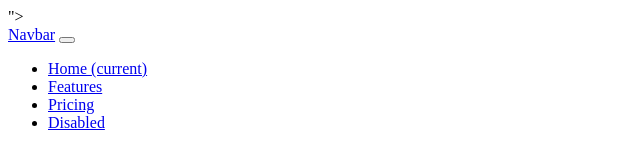
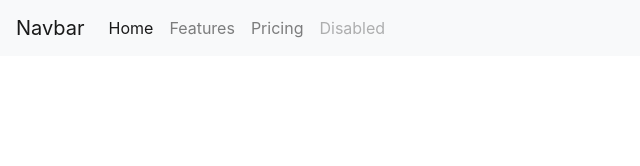
Before and after one commit to juanignaciocansillieri/Proyecto2, a plain HTML site: page index.html in a window 1280 px wide. Shown: the whole page, without its empty margins (0-640 px from the left). Drawn offline with nearby package versions, Linux system fonts and the light colour scheme.

Commit message:
trabajando nav bootstrap

```diff
--- a/index.html
+++ b/index.html
@@ -4,11 +4,10 @@
     <meta charset="UTF-8">
     <meta name="viewport" content="width=device-width, initial-scale=1.0">
     <meta http-equiv="X-UA-Compatible" content="ie=edge">
-    <link rel="stylesheet" href="<link rel="stylesheet" href="https://stackpath.bootstrapcdn.com/bootstrap/4.3.1/css/bootstrap.min.css" integrity="sha384-ggOyR0iXCbMQv3Xipma34MD+dH/1fQ784/j6cY/iJTQUOhcWr7x9JvoRxT2MZw1T" crossorigin="anonymous">">
+    <link rel="stylesheet" href="https://stackpath.bootstrapcdn.com/bootstrap/4.3.1/css/bootstrap.min.css" integrity="sha384-ggOyR0iXCbMQv3Xipma34MD+dH/1fQ784/j6cY/iJTQUOhcWr7x9JvoRxT2MZw1T" crossorigin="anonymous">
     <title>Document</title>
 </head>
 <body>
-
     <nav class="navbar navbar-expand-lg navbar-light bg-light">
         <a class="navbar-brand" href="#">Navbar</a>
         <button class="navbar-toggler" type="button" data-toggle="collapse" data-target="#navbarNav" aria-controls="navbarNav" aria-expanded="false" aria-label="Toggle navigation">
```
